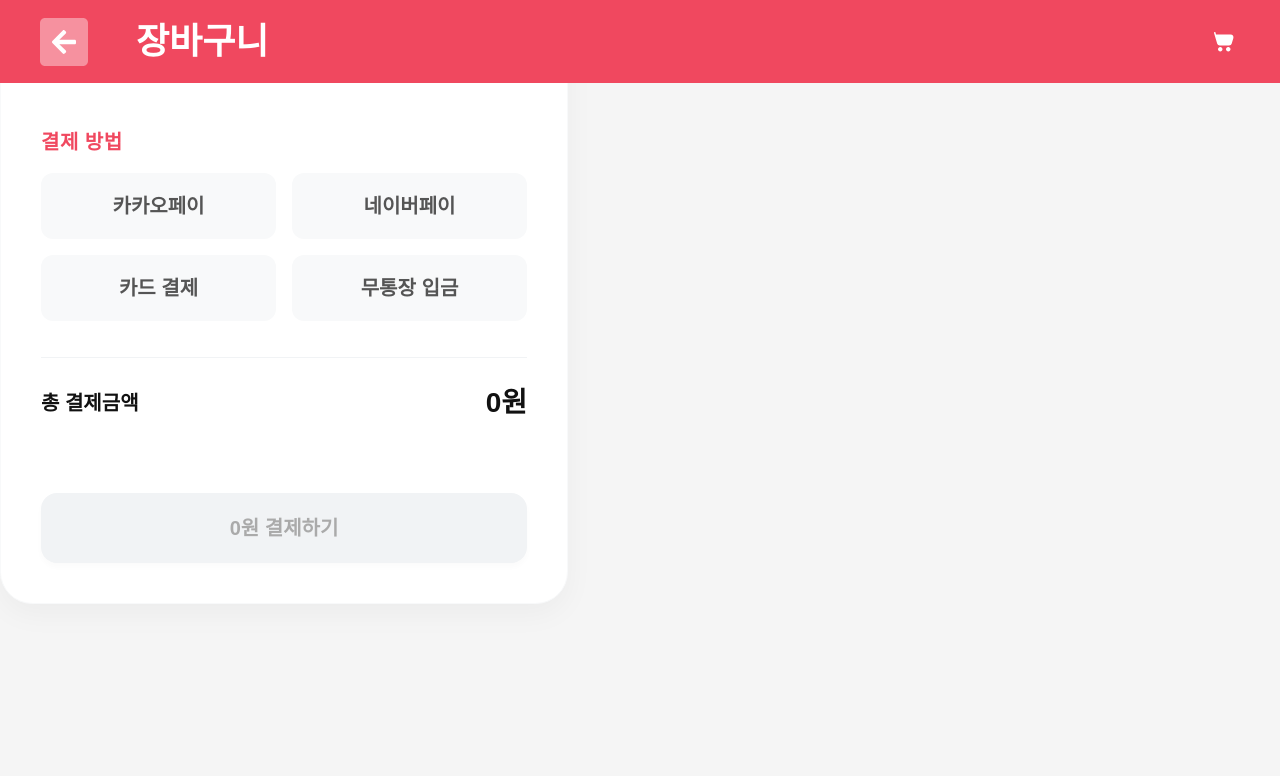
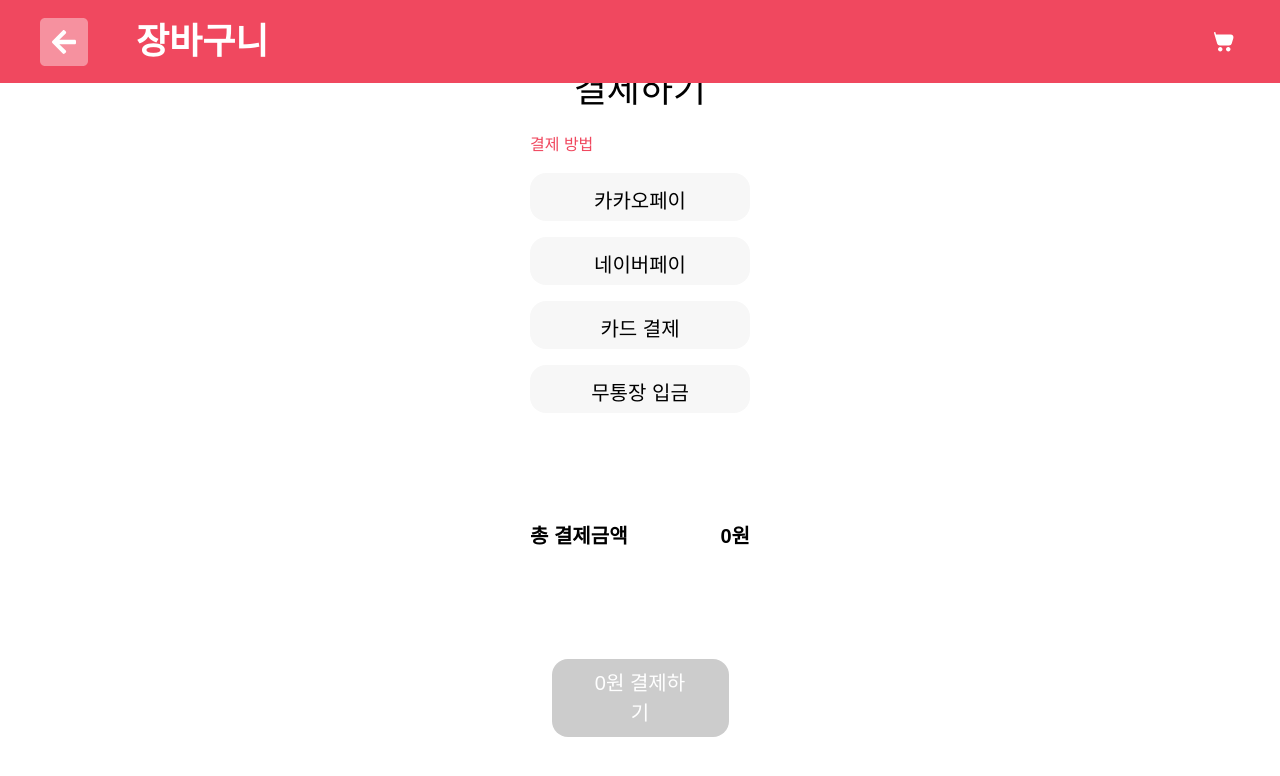
Before and after one commit to mrainbeat/week7_homework, a React (Vite) app in the folder Delivery/: page /PayCard in a window 1280 px wide. Shown: the top 776 px of the page. Built offline with nearby package versions, Linux system fonts and the light colour scheme; a web font is replaced by a local one.

Commit message:
[Feat] 결제수단 css 수정

```diff
--- a/Delivery/src/components/Cart/PayCard.jsx
+++ b/Delivery/src/components/Cart/PayCard.jsx
@@ -2,8 +2,8 @@
 import Navbar from '../../components/layouts/Navbar';
 import { Link, useLocation } from 'react-router-dom';
 import Leftarrow from '../../assets/fa-solid_arrow-left.svg';
-import '../../pages/Order.css';
 import CompleteOrder from '../../pages/CompleteOrder';
+import Payment from './Payment';
 
 // 부모로부터 마스터 데이터를 다이렉트로 상속받습니다.
 const PayCard = ({ cart = [] }) => {
@@ -14,7 +14,7 @@
     0
   );
   return (
-    <div className="payment-card h-full">
+    <div className="bg-white overflow-hidden h-screen w-full dt:h-[604px] dt:w-[568px] dt:rounded-[20px]">
       <Navbar
         left={
           <div className="flex gap-[48px] items-center">
@@ -25,43 +25,47 @@
           </div>
         }
       />
-      <h2 className="payment-title">결제하기</h2>
-
-      <span className="payment-label">결제 방법</span>
+      <div className="flex flex-col items-center h-full w-full py-[83px] px-[24px] justify-center bg-white gap-4">
+        <h2 className="text-[36px] font-blod">결제하기</h2>
+        <div className="flex flex-col items-center justify-center gap-4">
+          <span className="w-full text-left text-[#F0485F]">결제 방법</span>
 
           {/* 결제 수단 버튼 구조 */}
-      <div className="payment-method-grid">
+          <div className="grid grid-cols-1 dt:grid-cols-2 gap-4 ">
             {['카카오페이', '네이버페이', '카드 결제', '무통장 입금'].map(
               (method) => (
-            <button
+                <Payment
+                  onClick={() => {
+                    setPaymentMethod(method);
+                  }}
+                  paymentMethod={paymentMethod}
+                  id={method}
                   key={method}
-              type="button"
-              className={`method-btn ${paymentMethod === method ? 'active' : ''}`}
-            >
-              {method}
-            </button>
+                />
               )
             )}
           </div>
 
           {/* 결제금액 표기 */}
-      <div className="price-summary-row">
-        <span className="price-summary-label">총 결제금액</span>
-        <span className="price-summary-value">
-          {totalPrice.toLocaleString()}원
-        </span>
+          <div className="flex flex-row justify-between w-full mt-[92px] dt:mt-[120px] text-[20px] font-bold">
+            <span>총 결제금액</span>
+            <span>{totalPrice.toLocaleString()}원</span>
           </div>
 
           {/* 최종 결제하기 버튼 */}
           <Link
-        to="/CompleteOrder"
-        disabled={!paymentMethod || cartLength === 0}
-        className={`submit-payment-btn ${
-          paymentMethod && cartLength > 0 ? 'clickable' : 'disabled'
-        } cursor-pointer`}
+            to={!paymentMethod || cart.length === 0 ? '#' : '/CompleteOrder'}
+            onClick={(e) => {
+              if (!paymentMethod || cart.length === 0) {
+                e.preventDefault();
+              }
+            }}
+            className={`flex items-center justify-center text-center cursor-pointer mt-[92px] dt:mt-[28px] rounded-[16px] text-white text-[20px] px-[35px] py-[12px] dt:px-[55px] dt:py-[15px] h-[78px] w-[177px] dt:h-[54px] dt:w-[303px] ${!paymentMethod || cart.length === 0 ? 'bg-[#CCCCCC]' : 'bg-[#F0485F]'}`}
           >
             {totalPrice === 0 ? '0' : totalPrice.toLocaleString()}원 결제하기
           </Link>
+        </div>
+      </div>
     </div>
   );
 };
--- /dev/null
+++ b/Delivery/src/components/Cart/Payment.jsx
@@ -0,0 +1,19 @@
+const Payment = ({ onClick, paymentMethod, id }) => {
+  const isActive = paymentMethod === id;
+  return (
+    <div>
+      <button
+        onClick={onClick}
+        className={`w-[220px] h-[48px] py-[12px] px-[24px] rounded-[16px] text-[20px] cursor-pointer border ${
+          isActive
+            ? `bg-[#FFDFE3] text-[#F0485F] border-[#F0485F]`
+            : `bg-[#F7F7F7] text-black border-transparent`
+        }`}
+      >
+        {id}
+      </button>
+    </div>
+  );
+};
+
+export default Payment;
```
Lines whose indentation alone changed are shown as unchanged.
